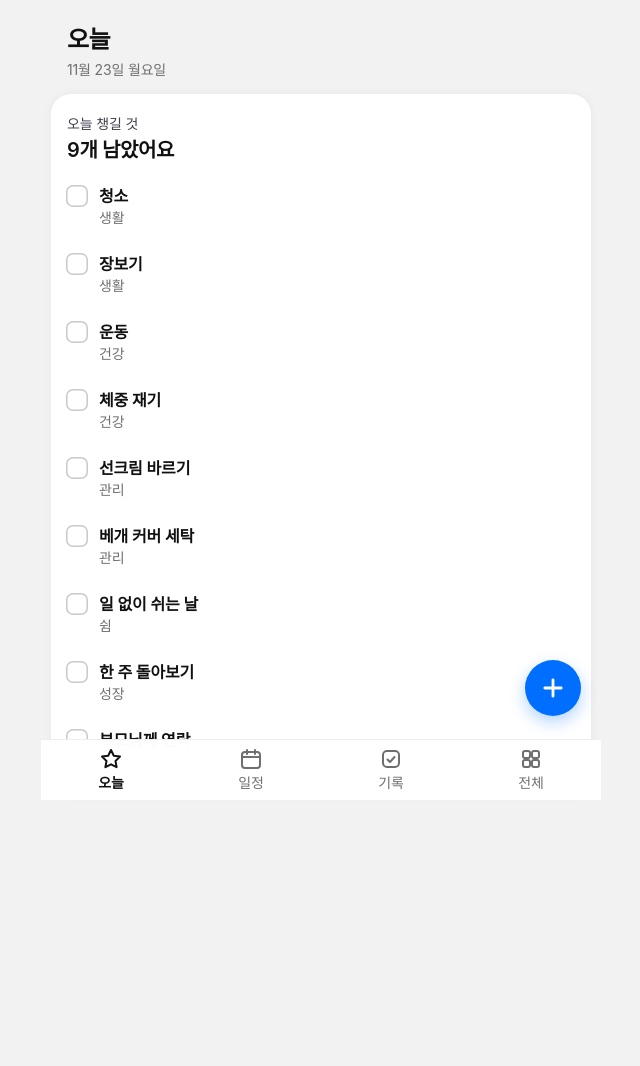
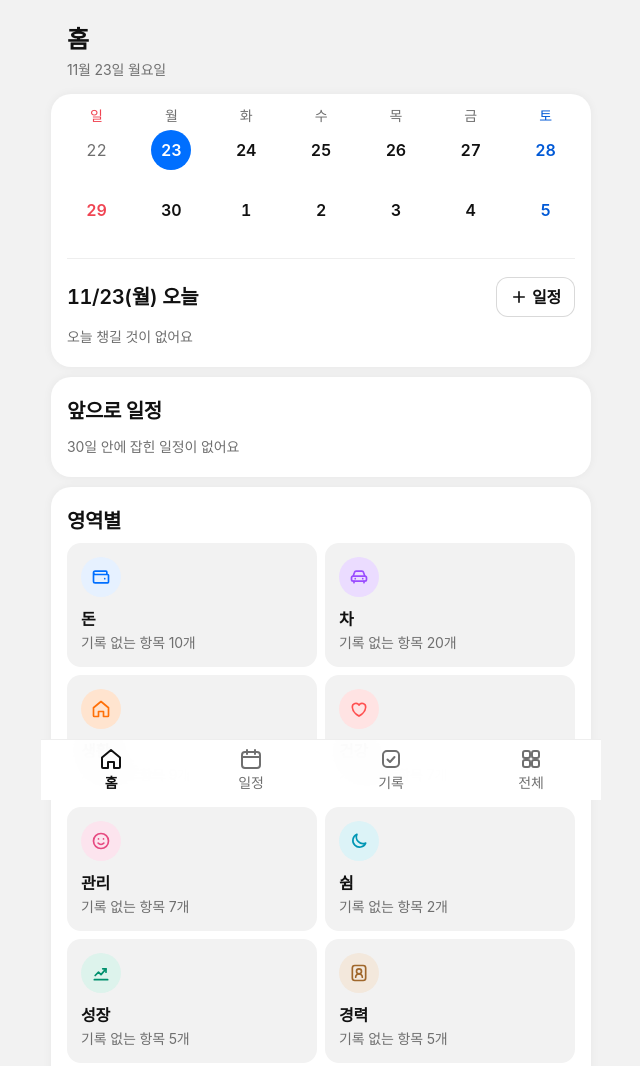
Before and after one commit to jwtak-personal/me, a website: page index.html in a window 1280 px wide. Shown: the top 1066 px of the page, without its empty margins (319-959 px from the left). Before the commit the page ends 900 px from the top, so only its background shows below. Drawn offline with Linux system fonts and the light colour scheme; a web font is replaced by a local one.

Commit message:
홈을 웍스 일정 화면처럼: 두 주 달력과 영역 색 점, 고른 날 목록, 앞으로 일정, 영역별 타일. 아래 탭 '오늘'을 '홈'으로. 기록 없는 주기 항목은 홈에 띄우지 않음. 알아서 하는 습관 여섯 개를 기본 항목에서 뺌
Co-Authored-By: Claude Opus 5.5 <noreply@anthropic.com>

```diff
--- a/js/app.js
+++ b/js/app.js
@@ -1,6 +1,6 @@
-import { AREAS } from './templates.js?v=20261123a';
-import * as L from './logic.js?v=20261123a';
-import { store } from './store.js?v=20261123a';
+import { AREAS } from './templates.js?v=20261123b';
+import * as L from './logic.js?v=20261123b';
+import { store } from './store.js?v=20261123b';
 
 const app = document.getElementById('app');
 const dlg = document.getElementById('sheet');
@@ -46,7 +46,7 @@ const icon = (name, size = 24, sw = 2) =>
 // CSP 가 인라인 style 을 막아서 색은 클래스로 준다(styles.css 의 .g-영역).
 const mm = q => matchMedia(q).matches;
 
-const ui = { allLogs: false, allDue: false };
+const ui = { allLogs: false, allDue: false, day: null };
 let sheetCtx = null;
 let installEvt = null;
 
@@ -159,32 +159,73 @@ function agenda(days) {
   return groups;
 }
 
-// ── 오늘 (Things 'Today') ─────────────────────────────────
+// ── 홈 (웍스 일정 화면처럼: 두 주 달력, 고른 날, 앞으로 일정, 영역별) ──
+const md = s => { const d = L.parse(s); return `${d.getMonth() + 1}/${d.getDate()}(${'일월화수목금토'[d.getDay()]})`; };
+// 영역 표시: 색 점 + 영역 이름
+const tag = area => `<span class="tag g-${area}"><i></i>${areaName(area)}</span>`;
+function homeRow(it, { meta = '', metaCls = '', check = false } = {}) {
+  return `<li class="row hrow">
+    ${tag(it.area)}
+    <button class="hrow-main" data-act="edit" data-id="${it.id}"><span class="row-title">${esc(it.title)}</span>${meta ? `<span class="row-sub ${metaCls}">${esc(meta)}</span>` : ''}</button>
+    ${check ? box(it) : ''}
+  </li>`;
+}
+
+// 날짜별 항목. 지난날은 한 일(기록), 오늘은 챙길 것 전부(밀린 것 포함), 앞날은 일정과 돌아오는 주기 항목
+function dayItems(date, ahead) {
+  const now = L.today();
+  if (date < now) return store.list('log').filter(l => l.date === date).map(it => ({ it }));
+  if (date === now) return dueList().filter(d => d.level !== 'soon')
+    .map(d => ({ it: d.it, meta: d.level === 'over' ? d.text : '', metaCls: d.level === 'over' ? 'alert' : '', check: true }));
+  return (ahead.get(date) ?? []).map(it => ({ it, meta: it.type === 'routine' ? L.everyText(it) : '' }));
+}
+
+function calendar(sel, ahead) {
+  const now = L.today();
+  const start = L.addInterval(now, { n: -L.parse(now).getDay(), unit: 'day' });
+  const days = Array.from({ length: 14 }, (_, i) => L.addInterval(start, { n: i, unit: 'day' }));
+  const dots = d => [...new Set(dayItems(d, ahead).map(x => x.it.area))].slice(0, 3).map(a => `<i class="g-${a}"></i>`).join('');
+  const wk = i => (i % 7 === 0 ? ' sun' : i % 7 === 6 ? ' sat' : '');
+  return `<div class="cal">
+    ${[...'일월화수목금토'].map((w, i) => `<span class="cal-w${wk(i)}">${w}</span>`).join('')}
+    ${days.map((d, i) => `<button class="cal-d${wk(i)}${d < now ? ' past' : ''}${d === now ? ' now' : ''}${d === sel ? ' sel' : ''}" data-act="day" data-date="${d}" aria-label="${L.dateText(d)}"${d === sel ? ' aria-pressed="true"' : ''}>
+      <b>${L.parse(d).getDate()}</b><span class="cal-dots">${dots(d)}</span></button>`).join('')}
+  </div>`;
+}
+
 function homeView() {
-  const due = dueList();
-  const now = due.filter(d => d.level !== 'soon');
-  const soon = due.filter(d => d.level === 'soon');
+  const now = L.today(), sel = ui.day ?? now;
+  const groups = agenda(60);
+  const ahead = new Map(groups.map(g => [g.date, g.items]));
+  const items = dayItems(sel, ahead);
+  const soonGroups = groups.filter(g => L.diffDays(g.date, now) <= 30);
+  const shownGroups = []; // 앞으로 일정은 여덟 줄까지만, 나머지는 일정 탭에서
+  let left = 8;
+  for (const g of soonGroups) {
+    if (left <= 0) break;
+    shownGroups.push({ date: g.date, items: g.items.slice(0, left) });
+    left -= g.items.length;
+  }
+  const more = soonGroups.reduce((t, g) => t + g.items.length, 0) - shownGroups.reduce((t, g) => t + g.items.length, 0);
   const tips = openTips();
-  const week = upcoming().filter(e => L.diffDays(e.date, L.today()) <= 14);
-  const row = d => taskRow(d.it, {
-    sub: areaName(d.it.area),
-    meta: d.level === 'today' ? '' : d.text,
-    metaCls: d.level === 'over' ? 'alert' : '',
-  });
-  const over = now.filter(d => d.level === 'over').length;
   return `
-  ${pageTitle('오늘', '', '', L.dateText(L.today()))}
+  ${pageTitle('홈', '', '', L.dateText(now))}
+  ${card(`${calendar(sel, ahead)}
+    <div class="day-bar"><h2>${md(sel)}${sel === now ? ' 오늘' : ''}</h2>
+      ${sel >= now ? `<button class="chip" data-act="add" data-kind="event" data-date="${sel}">${icon('plus', 18, 2.2)}일정</button>` : ''}</div>
+    ${items.length ? `<ul class="hlist">${items.map(x => homeRow(x.it, x)).join('')}</ul>`
+      : empty(sel < now ? '이날 남긴 기록이 없어요' : sel === now ? '오늘 챙길 것이 없어요' : '이날 잡힌 일이 없어요')}`)}
   ${tips.length ? card(`<a class="link-row" href="#/tips">${glyph('spark', 'tip')}<span class="link-row-text"><span class="row-title">Claude 제안 ${tips.length}개</span><span class="row-sub">읽고 반영하거나 넘겨 주세요</span></span>${icon('chevron', 18)}</a>`, 'tight') : ''}
-  ${card(now.length
-    ? `${groupHead(over ? `${over}개가 늦었어요` : `${now.length}개 남았어요`, { eyebrow: '오늘 챙길 것' })}<ul class="rows">${now.map(row).join('')}</ul>`
-    : `<div class="all-done">${glyph('check', 'done', 24)}<p>오늘 할 일을 다 했어요</p></div>`)}
-  ${week.length ? card(`${groupHead(`${dayLabel(week[0].date) === '내일' ? '내일' : L.dateText(week[0].date, false)} ${esc(week[0].title)}`, { eyebrow: '2주 안 일정' })}
-    <div class="agenda">${week.map(e => `<button class="agenda-line" data-act="edit" data-id="${e.id}">
-      <span class="agenda-date">${dayLabel(e.date) === '내일' ? '내일' : L.dateText(e.date, false)}</span><span>${esc(e.title)}</span>
-    </button>`).join('')}</div>`) : ''}
-  ${soon.length ? card(`${groupHead(`${soon.length}개가 다가와요`, { eyebrow: '곧' })}<ul class="rows">${soon.map(row).join('')}</ul>`) : ''}
-  ${syncLine()}
-  ${fab('event', '할 일 추가')}`;
+  ${card(`${groupHead('앞으로 일정', { right: soonGroups.length ? '30일 안' : '' })}
+    ${shownGroups.length ? shownGroups.map(g => `<p class="date-head">${md(g.date)}</p>
+      <ul class="hlist">${g.items.map(it => homeRow(it, { meta: L.diffDays(g.date, now) === 1 ? '내일' : `D-${L.diffDays(g.date, now)}` })).join('')}</ul>`).join('') : empty('30일 안에 잡힌 일정이 없어요')}
+    ${more > 0 ? `<a class="more" href="#/plan">${more}개 더 보기</a>` : ''}`)}
+  ${card(`${groupHead('영역별')}
+    <div class="area-grid">${AREAS.map(a => {
+      const s = areaSummary(a);
+      return `<a class="area-tile" href="#/a/${a.id}">${glyph(a.id, a.id)}<span class="row-title">${a.name}</span><span class="row-sub${s.alert ? ' alert' : ''}">${esc(s.text)}</span></a>`;
+    }).join('')}</div>`)}
+  ${syncLine()}`;
 }
 
 // ── 일정 (Things 'Upcoming') ──────────────────────────────
@@ -234,7 +275,7 @@ function allView() {
   return `
   ${pageTitle('전체')}
   ${card(`<ul class="list">
-    ${navRow('#/', 'star', 'star', '오늘', due.length ? `챙길 것 ${due.length}개` : '', over || '')}
+    ${navRow('#/', 'star', 'star', '홈', due.length ? `챙길 것 ${due.length}개` : '', over || '')}
     ${navRow('#/plan', 'calendar', 'cal', '일정', upcoming().length ? `잡힌 일정 ${upcoming().length}개` : '')}
     ${navRow('#/tips', 'spark', 'tip', 'Claude 제안', openTips().length ? `새 제안 ${openTips().length}개` : '')}
     ${navRow('#/log', 'logbook', 'done', '기록')}
@@ -321,7 +362,7 @@ function areaView(a) {
 function navView(tab) {
   const t = (href, id, name, ic) =>
     `<a href="${href}" class="${tab === id ? 'on' : ''}"${tab === id ? ' aria-current="page"' : ''}>${icon(ic, 24, 2)}<span>${name}</span></a>`;
-  return `<nav class="tabbar">${t('#/', 'home', '오늘', 'star')}${t('#/plan', 'plan', '일정', 'calendar')}${t('#/log', 'log', '기록', 'logbook')}${t('#/all', 'all', '전체', 'grid')}</nav>`;
+  return `<nav class="tabbar">${t('#/', 'home', '홈', 'home')}${t('#/plan', 'plan', '일정', 'calendar')}${t('#/log', 'log', '기록', 'logbook')}${t('#/all', 'all', '전체', 'grid')}</nav>`;
 }
 
 // ── 설정 ─────────────────────────────────────────────────
@@ -378,7 +419,7 @@ function sheetHtml(c) {
     title = it ? '일정' : '일정 추가';
     body = field('이름', `<input name="title" required value="${val(it?.title)}">`)
       + (pickArea ? areaField() : '')
-      + field('날짜', `<input name="date" type="date" required value="${val(it?.date ?? now)}">`)
+      + field('날짜', `<input name="date" type="date" required value="${val(it?.date ?? c.date ?? now)}">`)
       + field('메모', `<textarea name="note" rows="${it?.note ? Math.min(14, it.note.split('\n').length + 1) : 3}">${val(it?.note)}</textarea>`);
   } else if (c.kind === 'log') {
     title = it ? '기록' : '기록 추가';
@@ -512,7 +553,8 @@ const ACT = {
     setTimeout(() => done(it), mm('(prefers-reduced-motion: reduce)') ? 0 : instant ? 460 : 240);
   },
   edit: el => { const it = store.get(el.dataset.id); if (it) openSheet({ kind: it.type, item: it }); },
-  add: el => openSheet({ kind: el.dataset.kind, area: el.dataset.area }),
+  add: el => openSheet({ kind: el.dataset.kind, area: el.dataset.area, date: el.dataset.date }),
+  day: el => { ui.day = el.dataset.date === L.today() ? null : el.dataset.date; render(); },
   reading: el => openSheet({ kind: 'reading', area: el.dataset.area }),
   close: () => dlg.close(),
   delete: () => { store.remove(sheetCtx.item.id); dlg.close(); toast('지웠어요'); },
@@ -611,7 +653,7 @@ store.init();
 takeSetup();
 store.on(render);
 dlg.addEventListener('close', () => render()); // 완료 시트를 그냥 닫으면 파랗게 바뀐 동그라미를 되돌린다
-addEventListener('hashchange', () => { takeSetup(); ui.allLogs = false; ui.allDue = false; scrollTo(0, 0); render(true); });
+addEventListener('hashchange', () => { takeSetup(); ui.allLogs = false; ui.allDue = false; ui.day = null; scrollTo(0, 0); render(true); });
 document.addEventListener('visibilitychange', () => { if (!document.hidden) { store.sync(); render(); } });
 addEventListener('beforeinstallprompt', e => { e.preventDefault(); installEvt = e; render(); });
 render();
--- a/js/logic.js
+++ b/js/logic.js
@@ -26,11 +26,12 @@ export const spanDays = ({ n, unit }) => n * { day: 1, week: 7, month: 30, year:
 
 // level: over(지남) / today(오늘) / soon(곧) / ok(여유) / unknown(기록 없음)
 // 주기가 2주보다 짧은 항목은 습관으로 본다. 밀려도 '지남' 대신 '오늘'로만 보여 준다.
+// 한 번도 기록이 없으면 길든 짧든 띄우지 않는다(11-23: 기록 없는 1주 항목이 매일 홈에 떠서 헷갈렸음).
 export function routineStatus(r, now, curKm) {
   const span = spanDays(r.every);
   const short = span < 14;
   const hasKm = !!r.kmEvery && r.lastKm != null && curKm != null;
-  if (!r.last && !hasKm) return { level: short ? 'today' : 'unknown', daysLeft: null, kmLeft: null };
+  if (!r.last && !hasKm) return { level: 'unknown', daysLeft: null, kmLeft: null };
   const daysLeft = r.last ? diffDays(addInterval(r.last, r.every), now) : null;
   const kmLeft = hasKm ? r.lastKm + r.kmEvery - curKm : null;
   const soonDays = span >= 90 ? 14 : short ? 0 : 3;
--- a/js/store.js
+++ b/js/store.js
@@ -1,7 +1,7 @@
 // 기기 안 저장(localStorage)과 비공개 저장소 동기화(GitHub Contents API).
 // 모든 항목은 { id, type, u(고친 시각), del? } 를 갖는다. 지운 항목은 del 표시만 하고 남긴다.
-import { mergeItems, serialize } from './logic.js?v=20261123a';
-import { starterItems } from './templates.js?v=20261123a';
+import { mergeItems, serialize } from './logic.js?v=20261123b';
+import { starterItems } from './templates.js?v=20261123b';
 
 const KEY = 'me.data.v1';
 const CFG = 'me.sync.v1';
--- a/js/templates.js
+++ b/js/templates.js
@@ -70,8 +70,6 @@ export const starterItems = () => [
   R('t-car-insurance', 'car', '자동차 보험 갱신', 1, 'year'),
   R('t-car-inspect', 'car', '자동차 정기검사', 2, 'year'),
 
-  R('t-home-clean', 'home', '청소', 1, 'week'),
-  R('t-home-grocery', 'home', '장보기', 1, 'week'),
   R('t-home-bedding', 'home', '침구 세탁', 2, 'week'),
   R('t-home-bills', 'home', '관리비와 공과금 확인', 1, 'month'),
   R('t-home-washer', 'home', '세탁조 청소', 3, 'month'),
@@ -84,14 +82,12 @@ export const starterItems = () => [
 
   R('t-health-checkup', 'health', '건강검진', 2, 'year'),
   R('t-health-scaling', 'health', '치과 스케일링', 1, 'year', { note: '건강보험 적용은 1년에 한 번' }),
-  R('t-health-exercise', 'health', '운동', 2, 'day'),
   R('t-health-weight', 'health', '체중 재기', 1, 'week'),
   R('t-health-toothbrush', 'health', '칫솔 교체', 3, 'month'),
   R('t-health-flu', 'health', '독감 예방접종', 1, 'year'),
   R('t-health-eye', 'health', '시력과 눈 검진', 2, 'year'),
   R('t-health-tetanus', 'health', '파상풍 예방접종', 10, 'year', { note: 'A형 간염처럼 어릴 때 안 맞은 접종도 같이 확인' }),
 
-  R('t-skin-sunscreen', 'skin', '선크림 바르기', 1, 'day'),
   R('t-skin-pillow', 'skin', '베개 커버 세탁', 1, 'week'),
   R('t-skin-razor', 'skin', '면도날 교체', 3, 'week'),
   R('t-skin-hair', 'skin', '미용실', 1, 'month'),
@@ -100,8 +96,6 @@ export const starterItems = () => [
   R('t-skin-scalp', 'skin', '두피와 탈모 점검', 6, 'month'),
   R('t-skin-glasses', 'skin', '안경이나 렌즈 교체', 2, 'year', { note: '안경원에서 도수 확인. 도수가 바뀌었거나 코팅이 벗겨지면 교체' }),
 
-  R('t-rest-dayoff', 'rest', '일 없이 쉬는 날', 1, 'week'),
-  R('t-rest-hobby', 'rest', '취미', 2, 'week'),
   R('t-rest-trip', 'rest', '여행이나 휴가 계획', 3, 'month'),
   R('t-rest-leave', 'rest', '남은 연차 확인', 6, 'month'),
 
--- a/styles.css
+++ b/styles.css
@@ -92,17 +92,18 @@ b { font-weight: 600; }
 .g-done { --g: #00906D; --gb: #DDF3EC; }
 .g-flag { --g: #FF5050; --gb: #FFE3E3; }
 .g-gray { --g: #6F6F6F; --gb: #EEEEEE; }
-.g-money { --g: #006FFF; --gb: #E6F1FF; }
-.g-car { --g: #9A4CFF; --gb: #EBDCFF; }
-.g-home { --g: #FF7008; --gb: #FFE4CF; }
-.g-health { --g: #FF5050; --gb: #FFE3E3; }
-.g-skin { --g: #E64980; --gb: #FCE4EE; }
-.g-rest { --g: #0096B4; --gb: #DCF3F7; }
-.g-growth { --g: #00906D; --gb: #DDF3EC; }
-.g-people { --g: #E0A800; --gb: #FFF6C7; }
-.g-docs { --g: #6F6F6F; --gb: #EEEEEE; }
-.g-career { --g: #A0672B; --gb: #F3E8DC; }
-.g-sonpb { --g: #2A7AA3; --gb: #E2F0F7; }
+/* --gt 는 영역 이름 글자색(흰 바탕 4.5:1 이상) */
+.g-money { --g: #006FFF; --gb: #E6F1FF; --gt: #0059D6; }
+.g-car { --g: #9A4CFF; --gb: #EBDCFF; --gt: #7A2FD9; }
+.g-home { --g: #FF7008; --gb: #FFE4CF; --gt: #C2410C; }
+.g-health { --g: #FF5050; --gb: #FFE3E3; --gt: #D12A2A; }
+.g-skin { --g: #E64980; --gb: #FCE4EE; --gt: #C2185B; }
+.g-rest { --g: #0096B4; --gb: #DCF3F7; --gt: #00778F; }
+.g-growth { --g: #00906D; --gb: #DDF3EC; --gt: #007A5C; }
+.g-people { --g: #E0A800; --gb: #FFF6C7; --gt: #8A6A00; }
+.g-docs { --g: #6F6F6F; --gb: #EEEEEE; --gt: #5A5A5A; }
+.g-career { --g: #A0672B; --gb: #F3E8DC; --gt: #8A5520; }
+.g-sonpb { --g: #2A7AA3; --gb: #E2F0F7; --gt: #236A91; }
 
 /* 상자 안 바로가기 한 줄(제안), 전체 목록 */
 .link-row, .list-row { display: flex; align-items: center; gap: 12px; min-height: 64px; }
@@ -116,12 +117,50 @@ b { font-weight: 600; }
   font-size: 14px; line-height: 20px; font-weight: 600; color: #FFFFFF; background: var(--red);
 }
 
-/* 2주 안 일정 */
-.agenda { display: flex; flex-direction: column; margin-top: 4px; padding: 4px 16px; border-radius: 14px; background: var(--page); }
-.agenda-line { display: flex; gap: 12px; min-height: 44px; align-items: center; font-size: 16px; line-height: 24px; color: var(--muted); }
-.agenda-date { flex: none; min-width: 64px; color: var(--blue-text); font-weight: 600; font-variant-numeric: tabular-nums; }
-.agenda + * { margin-top: 8px; }
-.card > .agenda:last-child { margin-bottom: 8px; }
+/* 홈: 두 주 달력 */
+.cal { display: grid; grid-template-columns: repeat(7, 1fr); margin: -8px -8px 0; }
+.cal-w { padding-bottom: 4px; text-align: center; font-size: 14px; line-height: 20px; color: var(--weak); }
+.cal-d { display: flex; flex-direction: column; align-items: center; gap: 2px; min-height: 60px; text-align: center; }
+.cal-d b {
+  display: grid; place-items: center; width: 40px; height: 40px; border-radius: 20px;
+  font-size: 16px; font-weight: 600; font-variant-numeric: tabular-nums; color: var(--text);
+}
+.cal-w.sun, .cal-d.sun b { color: var(--red); }
+.cal-w.sat, .cal-d.sat b { color: var(--blue-text); }
+.cal-d.past b { font-weight: 400; color: var(--weak); }
+.cal-d.now b { box-shadow: inset 0 0 0 1.5px var(--blue); }
+.cal-d.sel b { color: #FFFFFF; background: var(--blue); box-shadow: none; }
+.cal-dots { display: flex; gap: 3px; height: 6px; }
+.cal-dots i { width: 6px; height: 6px; border-radius: 3px; background: var(--g); }
+
+/* 홈: 고른 날 머리와 목록 */
+.day-bar { display: flex; align-items: center; gap: 8px; margin: 8px 0 4px; padding-top: 16px; border-top: 1px solid var(--line); }
+.day-bar h2 { flex: 1; font-size: 20px; line-height: 28px; font-weight: 600; letter-spacing: -0.02em; font-variant-numeric: tabular-nums; }
+.chip {
+  display: inline-flex; align-items: center; gap: 4px; min-height: 40px; padding: 0 14px; margin: 2px 0;
+  border-radius: 12px; box-shadow: inset 0 0 0 1px #D9D9D9; font-size: 16px; font-weight: 600; color: var(--text);
+}
+.chip:active { background: var(--page); }
+.hrow + .hrow { border-top: 1px solid var(--line); }
+.tag {
+  flex: none; display: flex; align-items: center; gap: 6px; width: 60px; padding: 12px 0;
+  font-size: 14px; line-height: 24px; font-weight: 600; color: var(--gt, var(--g));
+}
+.tag i { flex: none; width: 8px; height: 8px; border-radius: 4px; background: var(--g); }
+.hrow-main { flex: 1; min-width: 0; display: flex; flex-direction: column; min-height: 48px; padding: 12px 0; text-align: left; }
+.hrow-main:active { opacity: 0.55; }
+.hrow .box { margin: 2px -12px 0 0; }
+.hrow .row-sub.alert { color: var(--red); font-weight: 600; }
+.date-head { margin-top: 12px; font-size: 14px; line-height: 20px; font-weight: 600; color: var(--muted); font-variant-numeric: tabular-nums; }
+.card-head + .date-head { margin-top: 0; }
+
+/* 홈: 영역별 타일 */
+.area-grid { display: grid; grid-template-columns: 1fr 1fr; gap: 8px; margin: 4px 0 4px; }
+.area-tile { display: flex; flex-direction: column; gap: 2px; min-height: 112px; padding: 14px; border-radius: 14px; background: var(--page); }
+.area-tile:active { opacity: 0.6; }
+.area-tile .glyph { margin-bottom: 8px; }
+.area-tile .row-sub { overflow: hidden; display: -webkit-box; -webkit-line-clamp: 2; -webkit-box-orient: vertical; }
+.area-tile .row-sub.alert { color: var(--red); font-weight: 600; }
 
 /* 숫자 상자 */
 .metric { display: flex; align-items: center; justify-content: space-between; gap: 12px; }
@@ -171,6 +210,7 @@ b { font-weight: 600; }
 .tip-body { white-space: pre-line; }
 .more {
   width: calc(100% + 32px); min-height: 52px; margin: 8px -16px -12px; border-top: 1px solid var(--line);
+  display: flex; align-items: center; justify-content: center;
   font-size: 16px; font-weight: 400; color: var(--blue-text); text-align: center;
 }
 
```
Also changed, not shown: index.html (+2 -2 lines), test/logic.test.js (+2 -2 lines).
